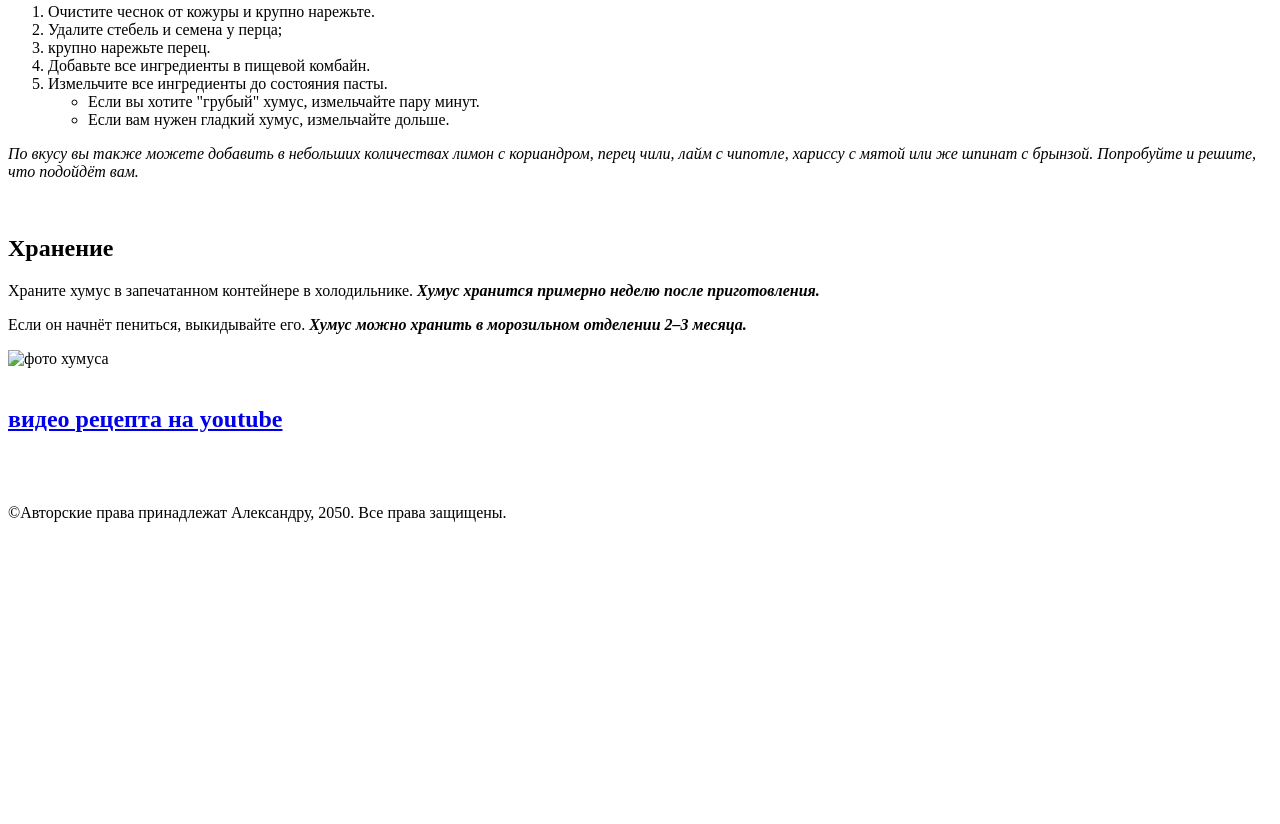
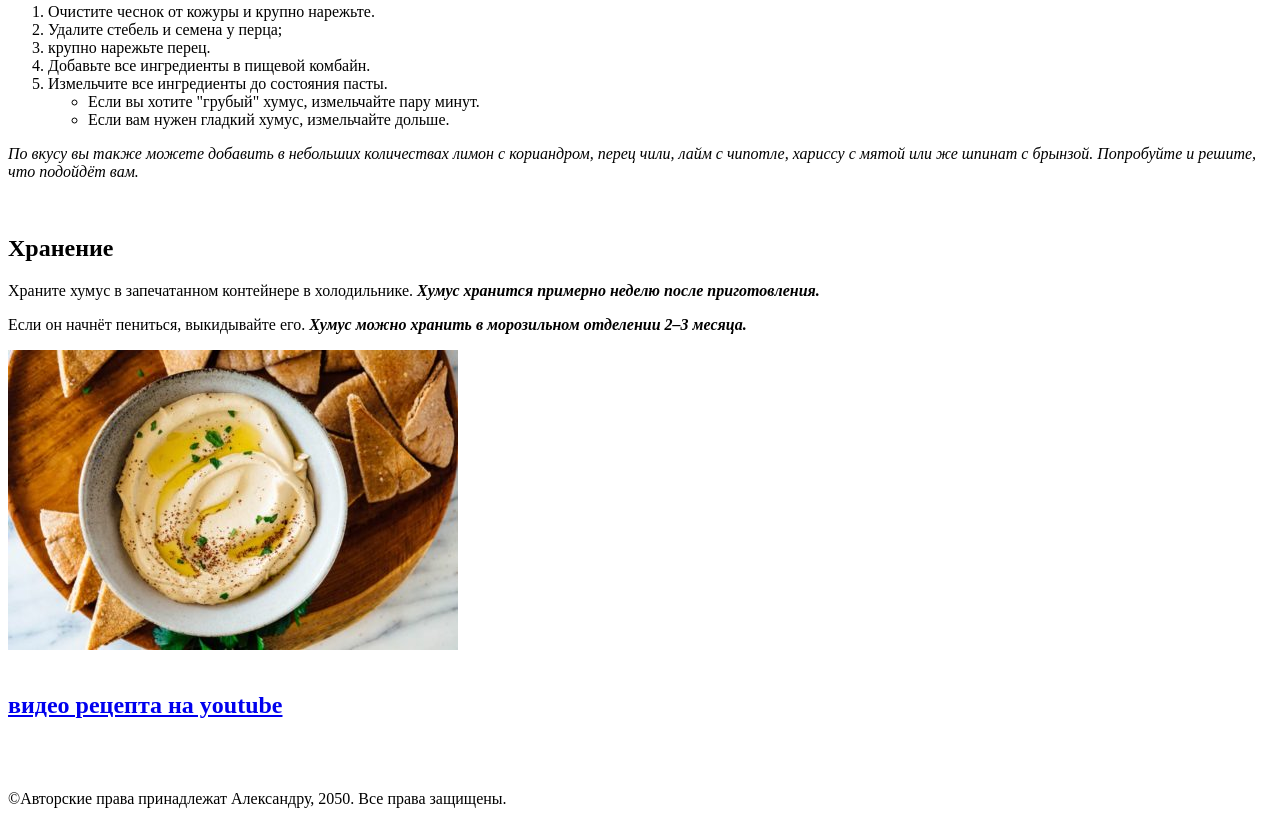
Before and after one commit to Beliasau/HTML, a plain HTML site: page mdn_hummus/html/hummus_recipe.html in a window 1280 px wide. Shown: the part 1392-2216 px from the top of the page. Before the commit the page ends 1930 px from the top, so only its background shows below. Drawn offline with Linux system fonts and the light colour scheme.

Commit message:
modified file

```diff
--- a/mdn_hummus/html/hummus_recipe.html
+++ b/mdn_hummus/html/hummus_recipe.html
@@ -112,7 +112,7 @@
 
 
 
-<img src="hummus.jpg" alt="фото хумуса" id="foto">
+<img src="../img/hummus.jpg" alt="фото хумуса" id="foto">
 
 <br><br>
 
```
